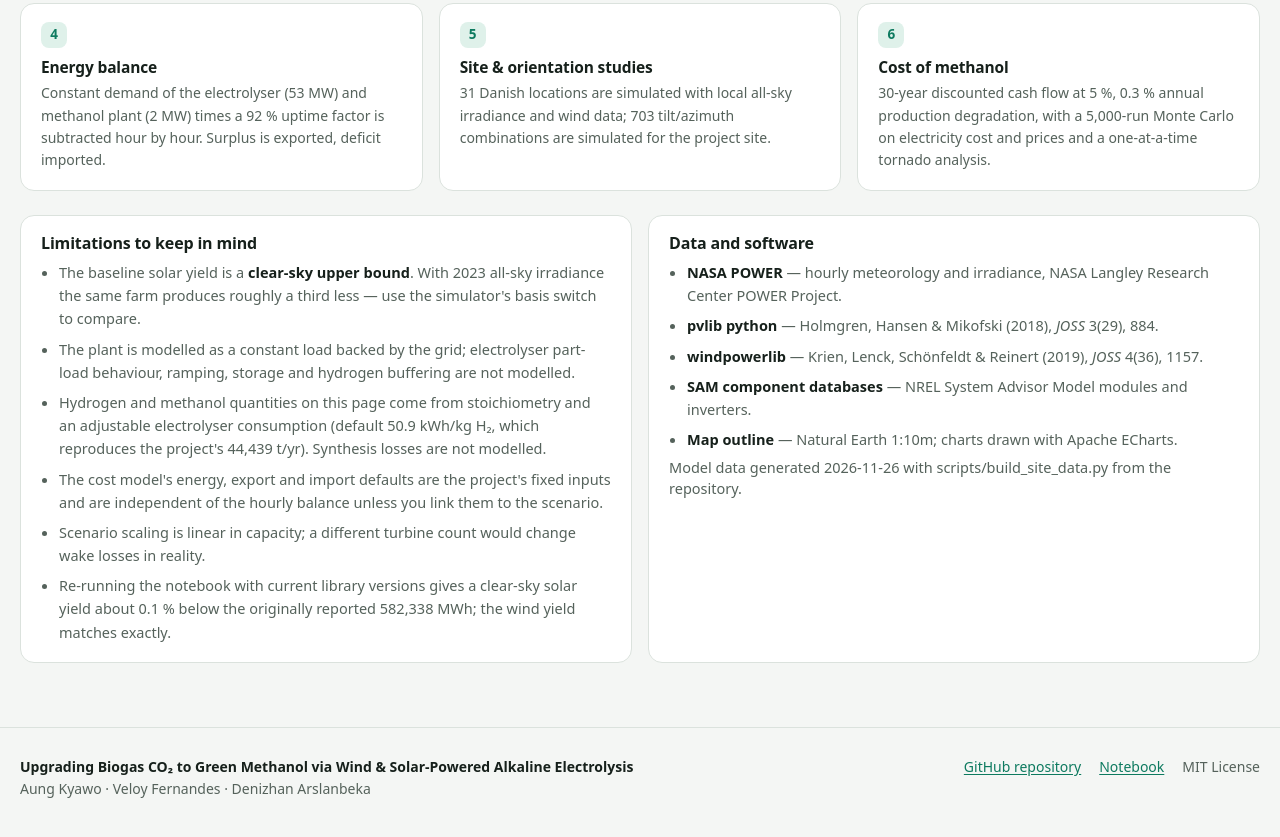
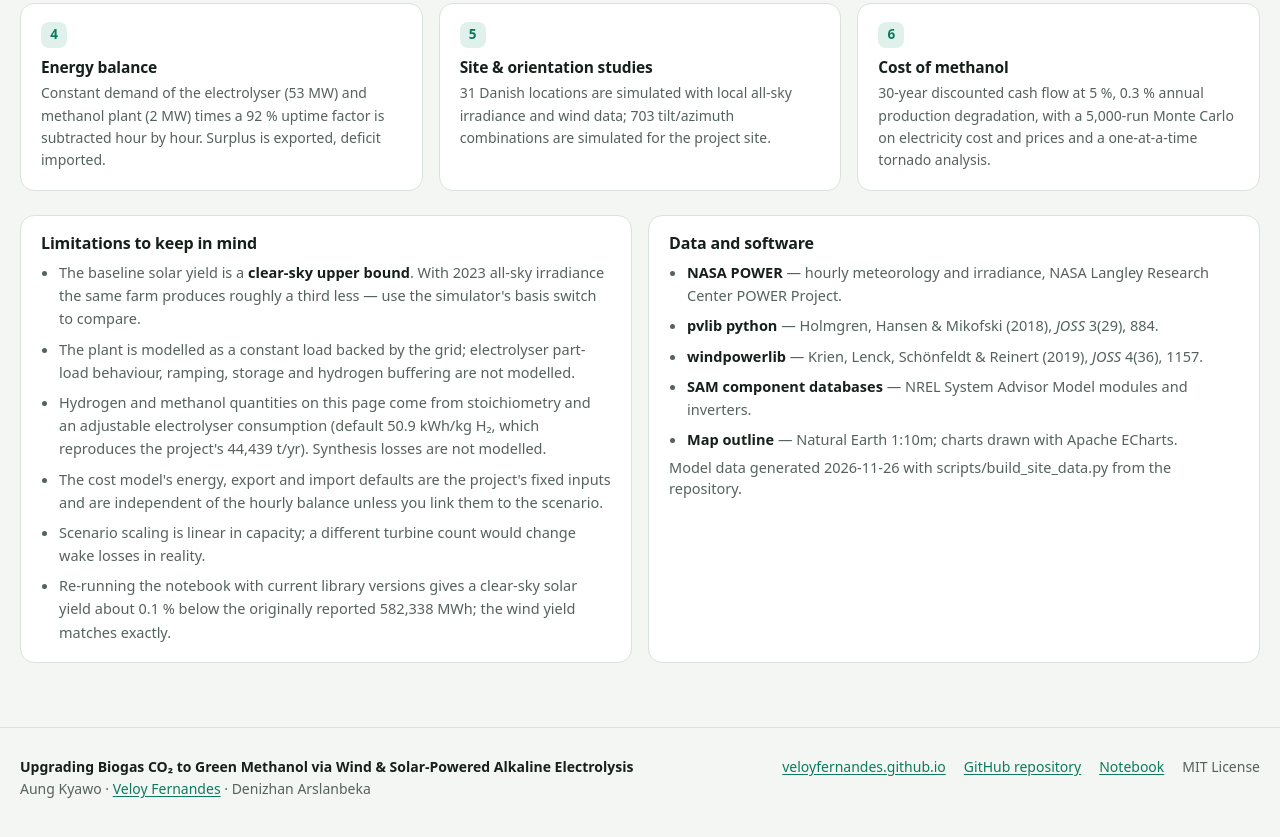
Before and after one commit to VeloyFernandes/Upgrading-Biogas-CO2-to-Green-Methanol-via-Wind-Solar-Powered-Alkaline-Electrolysis, a plain HTML site: page docs/index.html in a window 1280 px wide. Shown: the part 10358-11195 px from the top of the page. Drawn offline with Linux system fonts and the light colour scheme.

Commit message:
Link the project site back to veloyfernandes.github.io

```diff
--- a/docs/index.html
+++ b/docs/index.html
@@ -448,9 +448,10 @@
   <div class="wrap footer-inner">
     <div>
       <strong>Upgrading Biogas CO₂ to Green Methanol via Wind &amp; Solar-Powered Alkaline Electrolysis</strong>
-      <p>Aung Kyawo · Veloy Fernandes · Denizhan Arslanbeka</p>
+      <p>Aung Kyawo · <a href="https://veloyfernandes.github.io/">Veloy Fernandes</a> · Denizhan Arslanbeka</p>
     </div>
     <div class="footer-links">
+      <a href="https://veloyfernandes.github.io/">veloyfernandes.github.io</a>
       <a href="https://github.com/VeloyFernandes/Upgrading-Biogas-CO2-to-Green-Methanol-via-Wind-Solar-Powered-Alkaline-Electrolysis" rel="noopener">GitHub repository</a>
       <a href="https://github.com/VeloyFernandes/Upgrading-Biogas-CO2-to-Green-Methanol-via-Wind-Solar-Powered-Alkaline-Electrolysis/blob/main/Wind_Solar_v24.ipynb" rel="noopener">Notebook</a>
       <span>MIT License</span>
```
